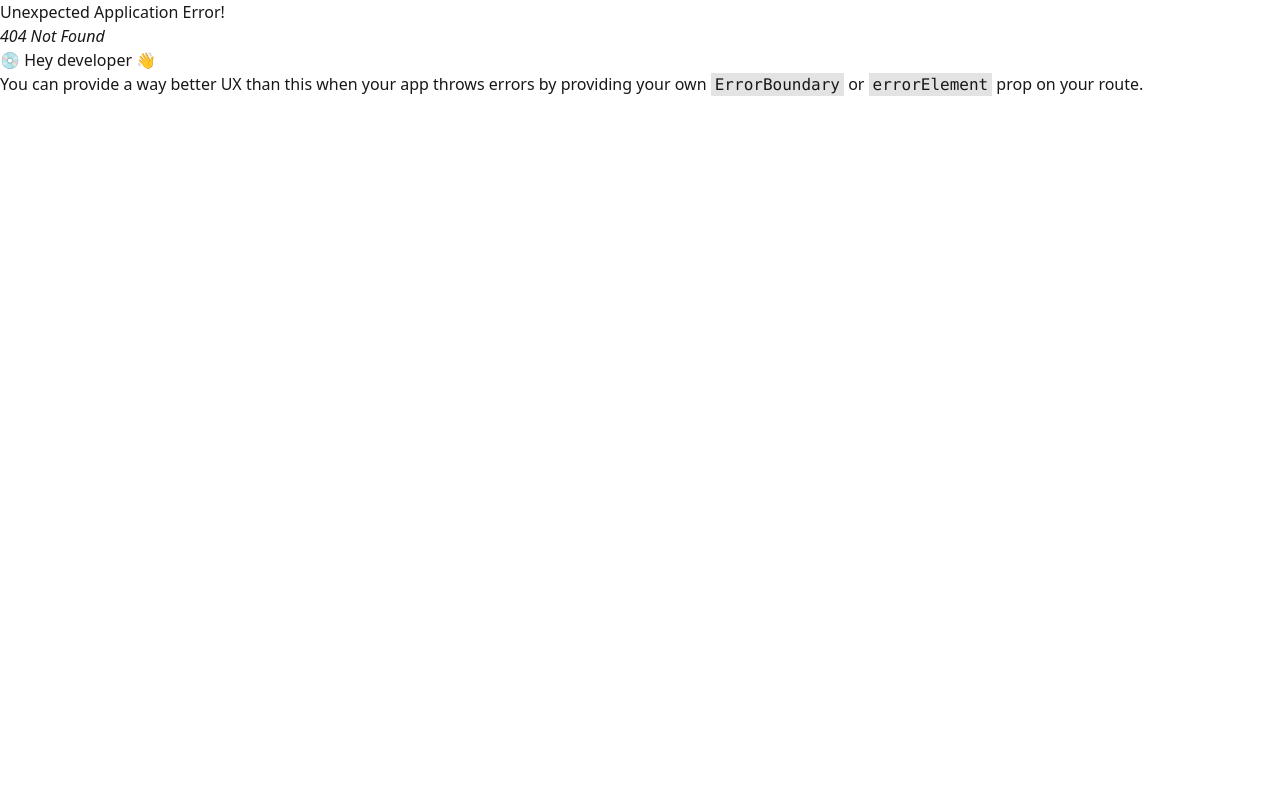
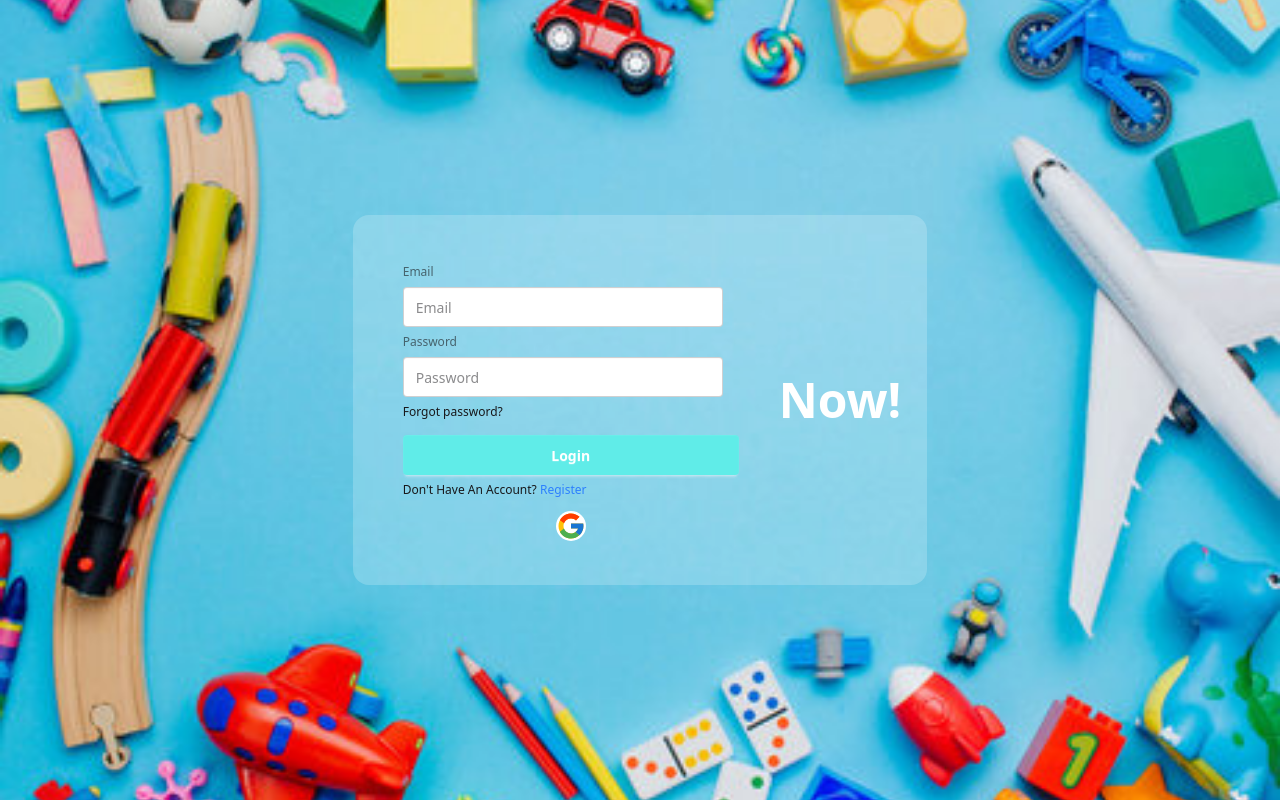
Before and after one commit to Nihal-ls/toytopia-client, a React (Vite) app: page /login in a window 1280 px wide. Before the commit this address had no page. Built offline with nearby package versions, Linux system fonts and the light colour scheme.

Commit message:
added login page and register page

```diff
--- /dev/null
+++ b/src/Pages/Login.jsx
@@ -0,0 +1,36 @@
+import React from 'react';
+import bgimg from '../assets/page-bg.jpg'
+import googleimg from '../assets/icons8-google.svg'
+import { Link } from 'react-router';
+const Login = () => {
+    return (
+        <div>
+            <div className="hero min-h-screen bg-cover bg-no-repeat"
+                style={{ backgroundImage: `url(${bgimg})` }}
+
+            >
+                <div className="hero-content bg-white/20 px-10 py-5 md:px-20 md:px-10 rounded-2xl flex-col lg:flex-row-reverse">
+                    <div className="text-center lg:text-left">
+                        <h1 className="text-5xl font-bold text-white"> Now!</h1>
+                    </div>
+                    <div className="card   w-full max-w-sm shrink-0 ">
+                        <div className="card-body">
+                            <fieldset className="fieldset  ">
+                                <label className="label">Email</label>
+                                <input type="email" className="input" placeholder="Email" />
+                                <label className="label">Password</label>
+                                <input type="password" className="input" placeholder="Password" />
+                                <div><a className="link link-hover">Forgot password?</a></div>
+                                <button className="btn bg-[#60ece8] text-white border-0 mt-2">Login</button>
+                                <p className=''>Don't Have An Account? <Link className='text-blue-500' to='/register'>Register</Link></p>
+                            </fieldset>
+                            <button><img className='w-[30px] mx-auto bg-white rounded-full' src={googleimg} alt="" /></button>
+                        </div>
+                    </div>
+                </div>
+            </div>
+        </div>
+    );
+};
+
+export default Login;
--- /dev/null
+++ b/src/Pages/Register.jsx
@@ -0,0 +1,37 @@
+import React from 'react';
+import bgimg from '../assets/page-bg.jpg'
+import { Link } from 'react-router';
+import googleImg from '../assets/icons8-google.svg'
+
+const Register = () => {
+    return (
+        <div>
+            <div className="hero min-h-screen bg-cover bg-no-repeat"
+                style={{ backgroundImage: `url(${bgimg})` }}
+
+            >
+                <div className="hero-content bg-white/20 px-10 py-5 md:px-20 md:px-10 rounded-2xl flex-col lg:flex-row-reverse">
+                    <div className="text-center lg:text-left">
+                        <h1 className="text-5xl font-bold text-white">Register Now!</h1>
+                    </div>
+                    <div className="card   w-full max-w-sm shrink-0 ">
+                        <div className="card-body">
+                            <fieldset className="fieldset  ">
+                                <label className="label">Email</label>
+                                <input type="email" className="input" placeholder="Email" />
+                                <label className="label">Password</label>
+                                <input type="password" className="input" placeholder="Password" />
+                                <div><a className="link link-hover">Forgot password?</a></div>
+                                <button className="btn bg-[#60ece8] text-white border-0 mt-2">Login</button>
+                                 <p className=''>Already Have An Account? <Link className='text-blue-500' to='/login'>Login</Link></p>
+                            </fieldset>
+                             <button><img className='w-[30px] mx-auto bg-white rounded-full' src={googleImg} alt="" /></button>
+                        </div>
+                    </div>
+                </div>
+            </div>
+        </div>
+    );
+};
+
+export default Register;
--- a/src/Routes/Router.jsx
+++ b/src/Routes/Router.jsx
@@ -1,18 +1,30 @@
 import { createBrowserRouter } from "react-router";
 import HomeLayout from "../Layout/HomeLayout";
 import Home from "../Pages/Home";
+import Login from "../Pages/Login";
+import Register from "../Pages/Register";
 
 const router = createBrowserRouter([{
     path: '/',
     element: <HomeLayout></HomeLayout>,
     children: [
         {
-        index: true,
-        Component: Home,
-        loader: () => fetch('../Toys.json')
-    }
+            index: true,
+            Component: Home,
+            loader: () => fetch('../Toys.json')
+        }
 
 
-]
-}])
+    ]
+},
+{
+path:'/login',
+Component: Login
+},
+{
+path:'/register',
+Component: Register
+},
+
+])
 export default router
```
Also changed, not shown: src/assets/icons8-google.svg (added), src/assets/page-bg.jpg (added).
